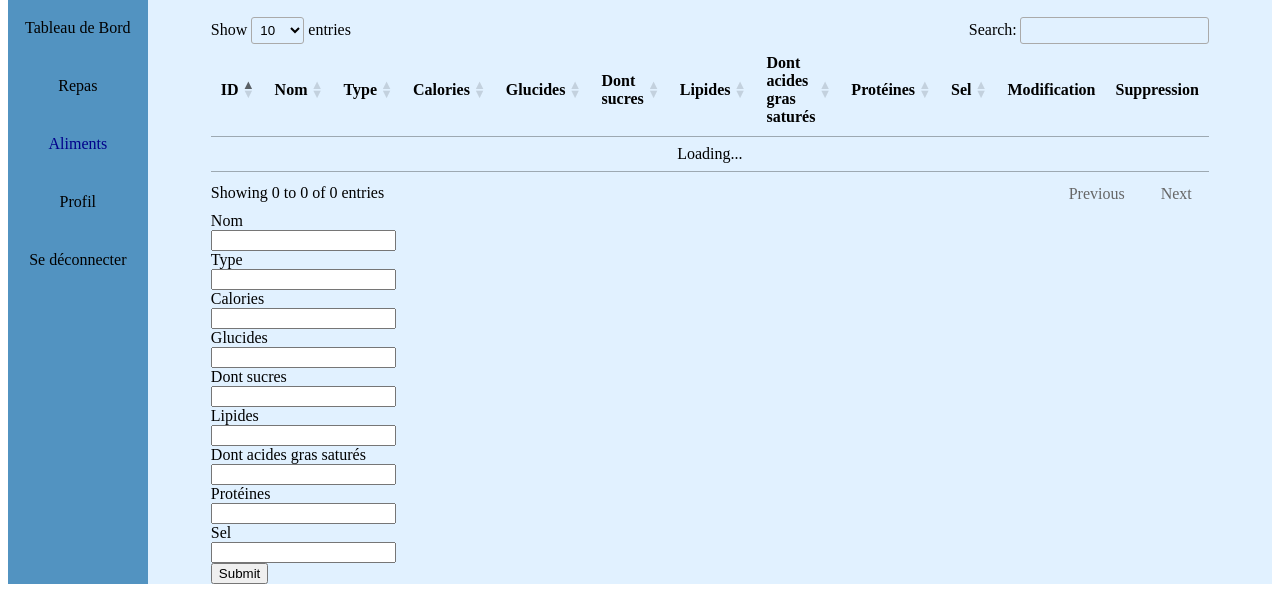
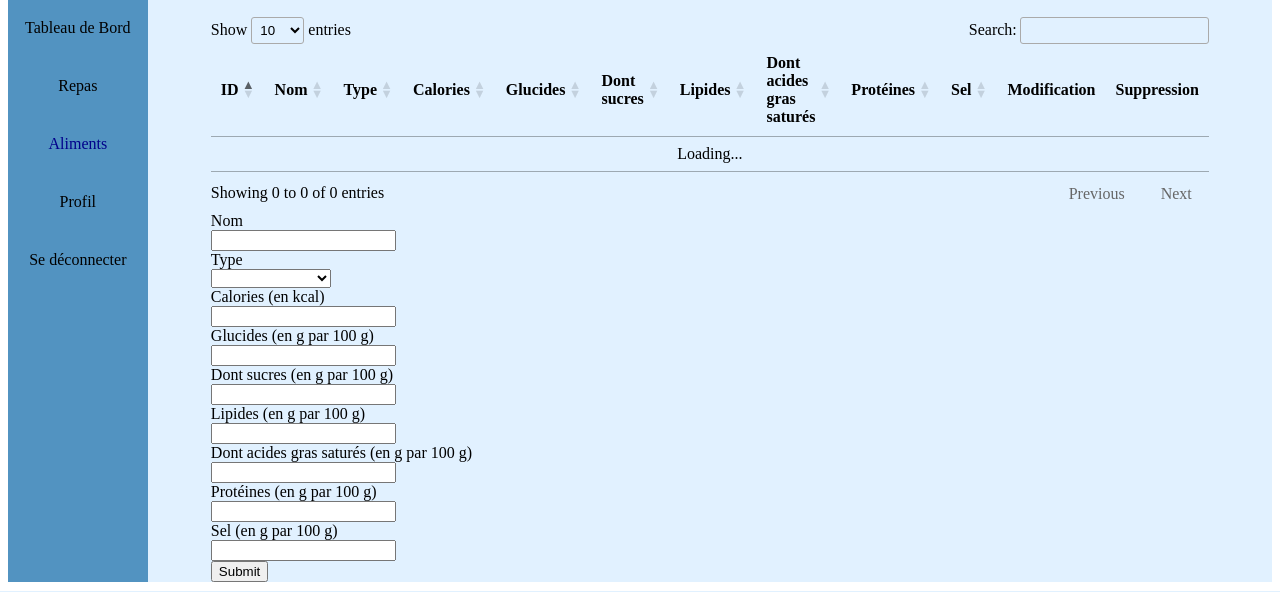
Before and after one commit to kiim29/IDAW, a PHP site: page /IDAW/aliments.php in a window 1280 px wide. Shown: the part 209-801 px from the top of the page. Run offline with PHP 8.4, Linux system fonts and the light colour scheme; some libraries are stand-ins or nearby versions; grey boxes are pictures that could not be loaded.

Commit message:
aliments foctionne

```diff
--- a/Projet/backend/aliments.php
+++ b/Projet/backend/aliments.php
@@ -78,7 +78,7 @@
                 if (isset($old_values['id_aliment'])) { //si l'aliment d'id_aliment=id_aliment est bien présent dans la base
                     //update aliments set nom = nom, type = type... where id_aliment = id_aliment --> Modif et Nouvelles valeurs
                     $request = $pdo->prepare("UPDATE `aliments`
-                    SET `nom`='".$output['nom']."', `id_type_aliment`='".$output['id_type_aliment']."', `calories`='".$output['calories']."', `glucides`='".$output['glucides']."', `sucres`='".$output['sucres']."' `lipides`='".$output['lipides']."' `acides_gras`='".$output['acides_gras']."' `proteines`='".$output['proteines']."' `sel`='".$output['sel']."'
+                    SET `nom`='".$output['nom']."', `id_type_aliment`='".$output['id_type_aliment']."', `calories`='".$output['calories']."', `glucides`='".$output['glucides']."', `sucres`='".$output['sucres']."', `lipides`='".$output['lipides']."', `acides_gras`='".$output['acides_gras']."', `proteines`='".$output['proteines']."', `sel`='".$output['sel']."'
                     WHERE `id_aliment`='".$output['id_aliment']."'");
                     $request -> execute();
                     $request = $pdo->prepare("select * from `aliments` where id_aliment='".$old_values['id_aliment']."'");
--- a/Projet/frontend/aliments.php
+++ b/Projet/frontend/aliments.php
@@ -49,50 +49,65 @@
                             <input type="text" class="form-control" id="inputNom" >
                         </div>
                     </div>
-                    <div class="form-group row"> <!--TODO : liste déroulante -->
+                    <div class="form-group row"> <!-- TODO : liste déroulante -->
                         <label for="inputType" class="col-sm-2 col-form-label">Type</label>
-                        <div class="col-sm-3">
+                        <br/>
+                        <select id="inputType">
+                            <option value=0></option>
+                            <option value=1>Féculent</option>
+                            <option value=2>Fruit</option>
+                            <option value=3>Légume</option>
+                            <option value=4>Viande</option>
+                            <option value=5>Poisson</option>
+                            <option value=6>Autres protéines</option>
+                            <option value=7>Laitage</option>
+                            <option value=8>Sucreries</option>
+                            <option value=9>Dessert</option>
+                            <option value=10>Plats composés</option>
+                            <option value=11>Autre</option>
+                        </select>
+                        <!-- <div class="col-sm-3">
                             <input type="text" class="form-control" id="inputType" >
-                        </div>
+                        </div> -->
                     </div>
                     <div class="form-group row">
-                        <label for="inputCalories" class="col-sm-2 col-form-label">Calories</label>
+                        <label for="inputCalories" class="col-sm-2 col-form-label">Calories (en kcal)</label>
                         <div class="col-sm-3">
                             <input type="text" class="form-control" id="inputCalories" >
                         </div>
                     </div>
                     <div class="form-group row">
-                        <label for="inputGlucides" class="col-sm-2 col-form-label">Glucides</label>
+                        <label for="inputGlucides" class="col-sm-2 col-form-label">Glucides (en g par 100 g)</label>
                         <div class="col-sm-3">
                             <input type="text" class="form-control" id="inputGlucides" >
                         </div>
                     </div>
                     <div class="form-group row">
-                        <label for="inputSucres" class="col-sm-2 col-form-label">Dont sucres</label>
+                        <label for="inputSucres" class="col-sm-2 col-form-label">Dont sucres (en g par 100 g)</label>
                         <div class="col-sm-3">
                             <input type="text" class="form-control" id="inputSucres" >
                         </div>
                     </div>
                     <div class="form-group row">
-                        <label for="inputLipides" class="col-sm-2 col-form-label">Lipides</label>
+                        <label for="inputLipides" class="col-sm-2 col-form-label">Lipides (en g par 100 g)</label>
                         <div class="col-sm-3">
                             <input type="text" class="form-control" id="inputLipides" >
                         </div>
                     </div>
                     <div class="form-group row">
-                        <label for="inputAcidesGras" class="col-sm-2 col-form-label">Dont acides gras saturés</label>
+                        <label for="inputAcidesGras" class="col-sm-2 col-form-label">Dont acides gras saturés (en g par 100 g)</label>
                         <div class="col-sm-3">
                             <input type="text" class="form-control" id="inputAcidesGras" >
                         </div>
                     </div>
                     <div class="form-group row">
-                        <label for="inputProteines" class="col-sm-2 col-form-label">Protéines</label>
+                        <label for="inputProteines" class="col-sm-2 col-form-label">Protéines (en g par 100 g)</label>
                         <div class="col-sm-3">
                             <input type="text" class="form-control" id="inputProteines" >
                         </div>
                     </div>
                     <div class="form-group row">
-                        <label for="inputSel" class="col-sm-2 col-form-label">Sel</label>
+                        <label for="inputSel" class="col-sm-2 col-form-label">Sel (en g par 100 g)</label>
                         <div class="col-sm-3">
                             <input type="text" class="form-control" id="inputSel" >
                         </div>
@@ -141,6 +156,8 @@
                         });
                     });
 
+                    let idsFromTypeNames = {'Féculent':1, 'Fruit':2, 'Légume':3, 'Viande':4, 'Poisson':5, 'Autres protéines':6, 'Laitage':7, 'Sucreries':8, 'Dessert':9, 'Plats composés':10, 'Autre':11};
+
                     $('#alimentsTable tbody').on('click', 'button', function () {
                         switch ($(this).attr('id')) {
                             case 'edit' :
@@ -148,7 +165,8 @@
                                 var data = table.row($(this).parents('tr')).data();
                                 document.getElementById('inputID').value = data['id_aliment'];
                                 document.getElementById('inputNom').value = data['nom'];
-                                document.getElementById('inputType').value = data['nom_type'];
+                                console.log(idsFromTypeNames[data['nom_type']]);
+                                document.getElementById('inputType').value = idsFromTypeNames[data['nom_type']];
                                 document.getElementById('inputCalories').value = data['calories'];
                                 document.getElementById('inputGlucides').value = data['glucides'];
                                 document.getElementById('inputSucres').value = data['sucres'];
```
